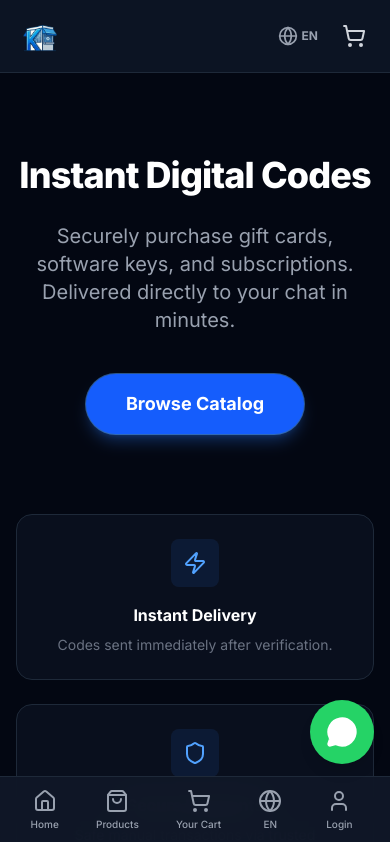
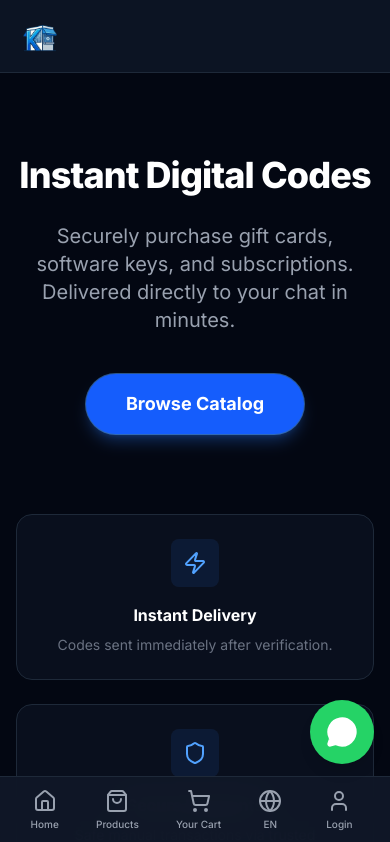
Before and after one commit to Esmaill1/digital-coshk, a Next.js app: page / in a window 390 px wide. Shown: the top 842 px of the page. Built offline with nearby package versions, Linux system fonts and the light colour scheme; no server answers; the database is empty.

Commit message:
Cleanup Mobile UI: Remove duplicate Cart/Lang form top bar

```diff
--- a/src/components/Navbar.tsx
+++ b/src/components/Navbar.tsx
@@ -45,7 +45,7 @@ export default function Navbar() {
           <div className="flex items-center gap-2">
             <button
               onClick={toggleLanguage}
-              className="p-2 hover:bg-gray-800 rounded-full transition text-gray-400 hover:text-white flex items-center gap-1"
+              className="hidden md:flex p-2 hover:bg-gray-800 rounded-full transition text-gray-400 hover:text-white items-center gap-1"
               title="Switch Language"
             >
               <Globe className="w-5 h-5" />
@@ -54,7 +54,7 @@ export default function Navbar() {
 
             <button
               onClick={toggleCart}
-              className="relative p-2 hover:bg-gray-800 rounded-full transition group"
+              className="hidden md:block relative p-2 hover:bg-gray-800 rounded-full transition group"
             >
               <ShoppingCart className="w-6 h-6 text-gray-300 group-hover:text-white" />
               {itemCount > 0 && (
```
